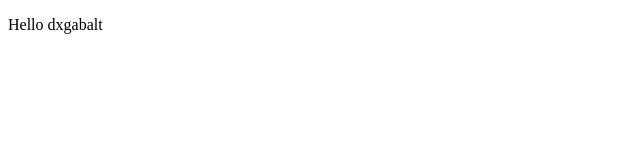
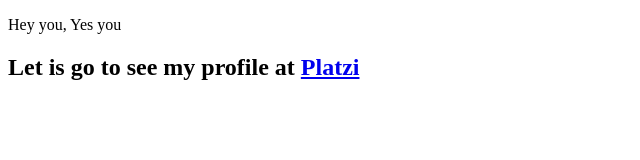
Before and after one commit to gabaltdev/proyectoDemoCursoPrework, a plain HTML site: page index.html in a window 1280 px wide. Shown: the whole page, without its empty margins (0-640 px from the left). Drawn offline with Linux system fonts and the light colour scheme.

Commit message:
Les dije que revisaran mi perfil en Platzi y los redirii

```diff
--- a/index.html
+++ b/index.html
@@ -7,6 +7,7 @@
     <title>Document</title>
 </head>
 <body>
-    <p>Hello dxgabalt</p>
+    <p>Hey you, Yes you</p>
+    <h2>Let is go to see my profile at <a href="https://platzi.com/p/dxgabalt">Platzi</a></h2>
 </body>
 </html>
```
